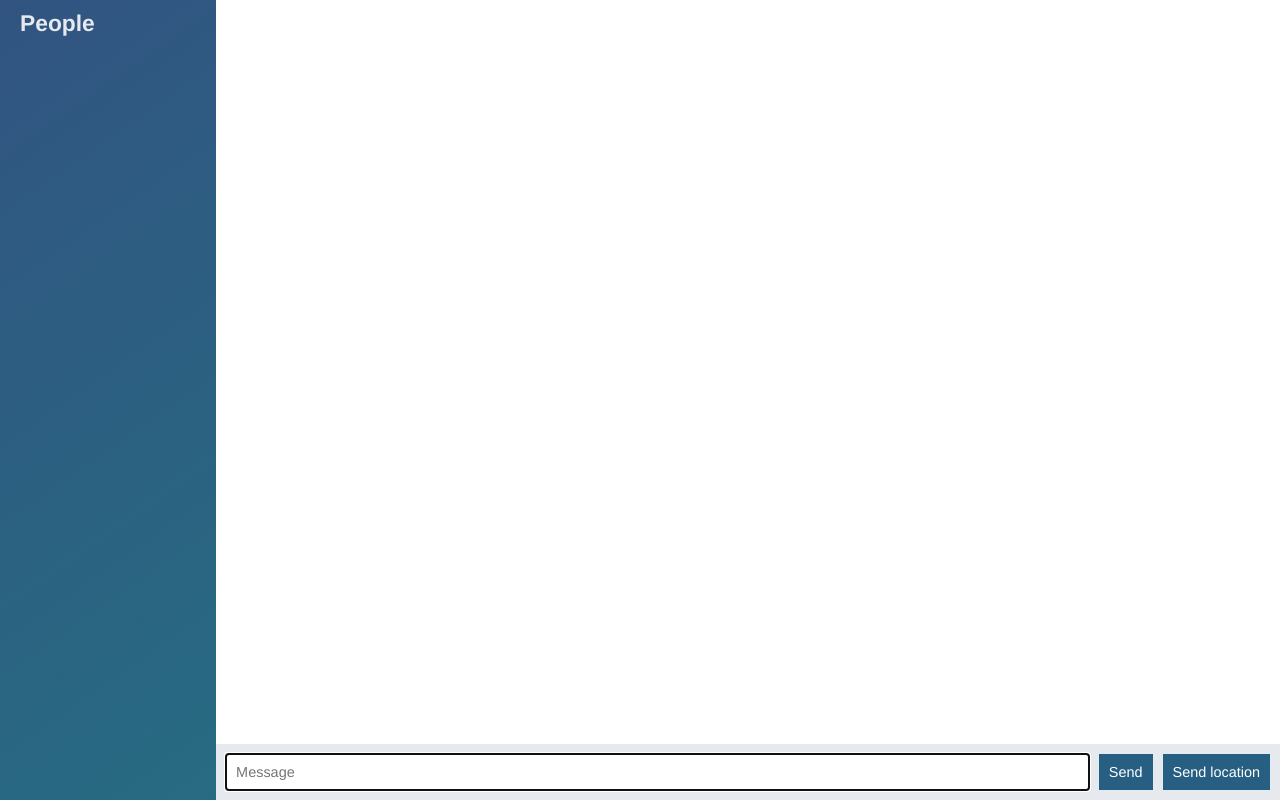
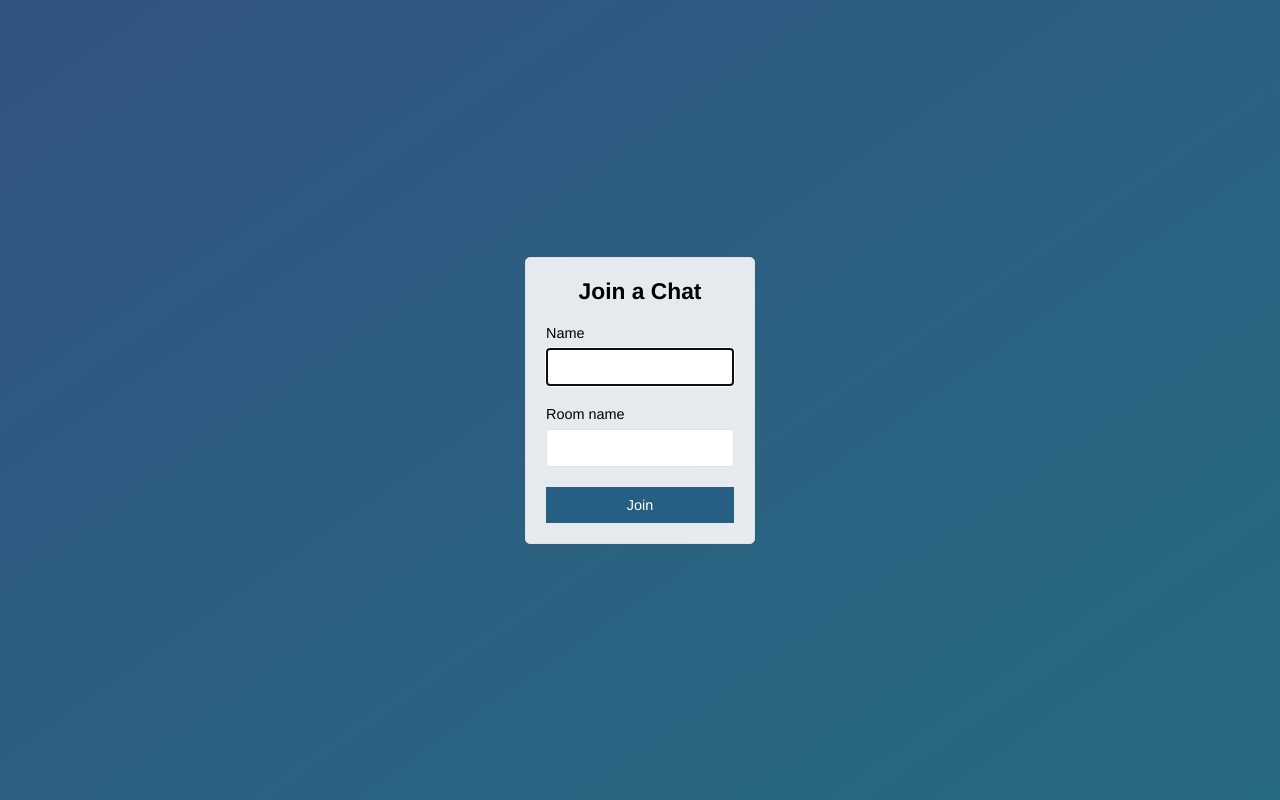
Before and after one commit to zdadadaz/node-chat-app, a website: page public/index.html in a window 1280 px wide. Drawn offline with nearby package versions, Linux system fonts and the light colour scheme; no server answers.

Commit message:
Add join page and css

```diff
--- a/public/index.html
+++ b/public/index.html
@@ -4,58 +4,30 @@
 
 <head>
   <meta charset="utf-8">
+  <title> Join | ChatApp</title>
+  <meta name="viewport" content="width=device-width, initial-scale=1, user-scalable=no">
   <link rel="stylesheet" href="/css/style.css">
 </head>
 
-<body class="chat">
-
-  <div class="chat__sidebar">
-    <h3>People</h3>
-    <div id="users"></div>
-  </div>
-  <div class="chat__main">
-    <ol id="messages" class="chat__messages"></ol>
-
-    <div class="chat__footer">
-        <form id="message-form">
-            <input name="message" type="text" placeholder="Message" autofocus autocomplete="off"/>
-            <button>Send</button>
+<body class="centered-form">
+    <div class="centered-form__form">
+        <form action="/chat.html">
+            <div class="form-field">
+                <h3>Join a Chat</h3>
+            </div>
+            <div class="form-field">
+                <label>Name</label>
+                <input type="text" name="name" autofocus/>
+            </div>
+            <div class="form-field">
+                <label>Room name</label>
+                <input type="text" name="room"/>
+            </div>
+            <div class="form-field">
+                <button>Join</button>
+            </div>
         </form>
-         <button id="send-location">Send location</button>
     </div>
-  </div>
-  <script id="message-template" type="text/template">
-    <li class="message">
-        <div class="message__title">
-            <h4>{{from}}</h4>
-            <span>{{createAt}}</span>
-        </div>
-        <div class="message__body">
-            <p>{{text}}</p>
-        </div>
-    </li>
-  </script>
-
-  <script id="location-template" type="text/template">
-    <li class="message">
-        <div class="message__title">
-            <h4>{{from}}</h4>
-            <span>{{createAt}}</span>
-        </div>
-        <div class="message__body">
-            <p>
-                <a href="{{url}}" target="_blank">My current location</a>
-            </p>
-        </div>
-    </li>
-  </script>
-
-
-  <script type="text/javascript" src="/socket.io/socket.io.js"></script>
-  <script src="/js/libs/jquery-3.3.1.min.js"></script>
-  <script src="/js/libs/mustache.js"></script>
-  <script src="/js/libs/moment.js"></script>
-  <script src="/js/index.js"></script>
 </body>
 
 </html>
```
Also changed, not shown: public/chat.html (added, +62 -0 lines), public/js/chat.js (renamed from public/js/index.js).
